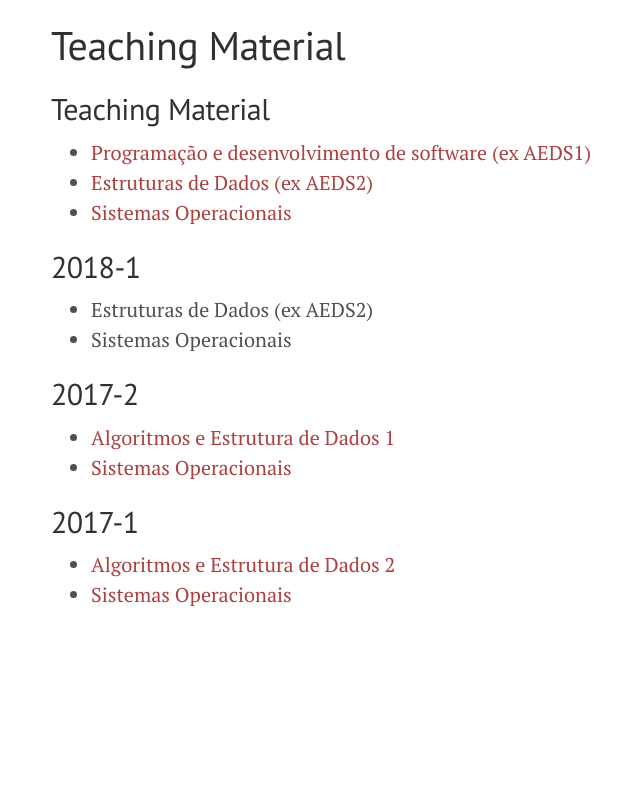
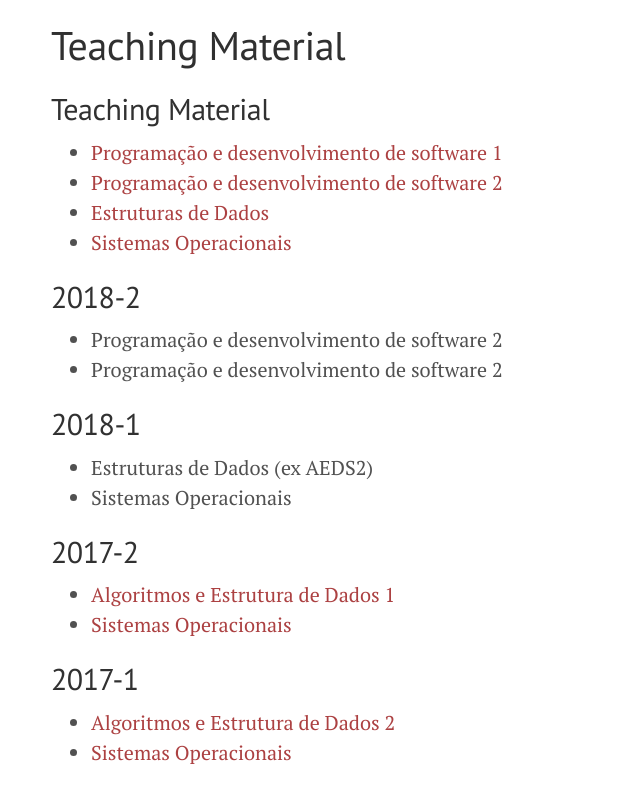
Before and after one commit to flaviovdf/flaviovdf.github.io, a Jekyll site: the page built from teaching/index.md, in a window 1280 px wide. Shown: the top 803 px of the page, without its empty margins (229-869 px from the left). Built offline with Jekyll 4.4.1, drawn with Linux system fonts in a browser that asks for light colours.

Commit message:
Update index.md

```diff
--- a/teaching/index.md
+++ b/teaching/index.md
@@ -6,9 +6,14 @@ permalink: /teaching/
 
 ## Teaching Material
 
-  * [Programação e desenvolvimento de software (ex AEDS1)](https://github.com/flaviovdf/programacao)
-  * [Estruturas de Dados (ex AEDS2)](https://github.com/flaviovdf/estruturas-de-dados)
+  * [Programação e desenvolvimento de software 1](https://github.com/flaviovdf/programacao)
+  * [Programação e desenvolvimento de software 2](https://github.com/flaviovdf/programacao-2)
+  * [Estruturas de Dados](https://github.com/flaviovdf/estruturas-de-dados)
   * [Sistemas Operacionais](https://github.com/flaviovdf/sistemas-operacionais)
+
+## 2018-2
+  * Programação e desenvolvimento de software 2
+  * Programação e desenvolvimento de software 2
 
 ## 2018-1
   * Estruturas de Dados (ex AEDS2)
```
